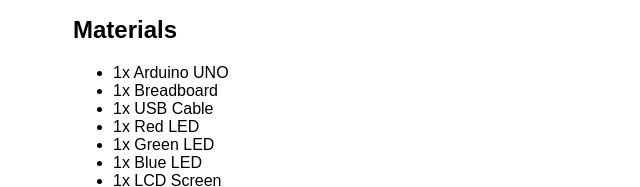
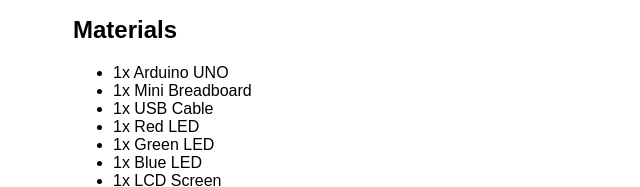
Before and after one commit to aidisaifudin/EP1000, a plain HTML site: page FinalProject.html in a window 1280 px wide. Shown: the part 1067-1254 px from the top of the page, 357-997 px from the left. Drawn offline with Linux system fonts and the light colour scheme.

Commit message:
Update FinalProject.html

```diff
--- a/FinalProject.html
+++ b/FinalProject.html
@@ -38,7 +38,7 @@
     <p><h2>Materials</h2></p>
     <ul>
         <li>1x Arduino UNO</li>
-        <li>1x Breadboard</li>
+        <li>1x Mini Breadboard</li>
         <li>1x USB Cable</li>
         <li>1x Red LED</li>
         <li>1x Green LED</li>
```
